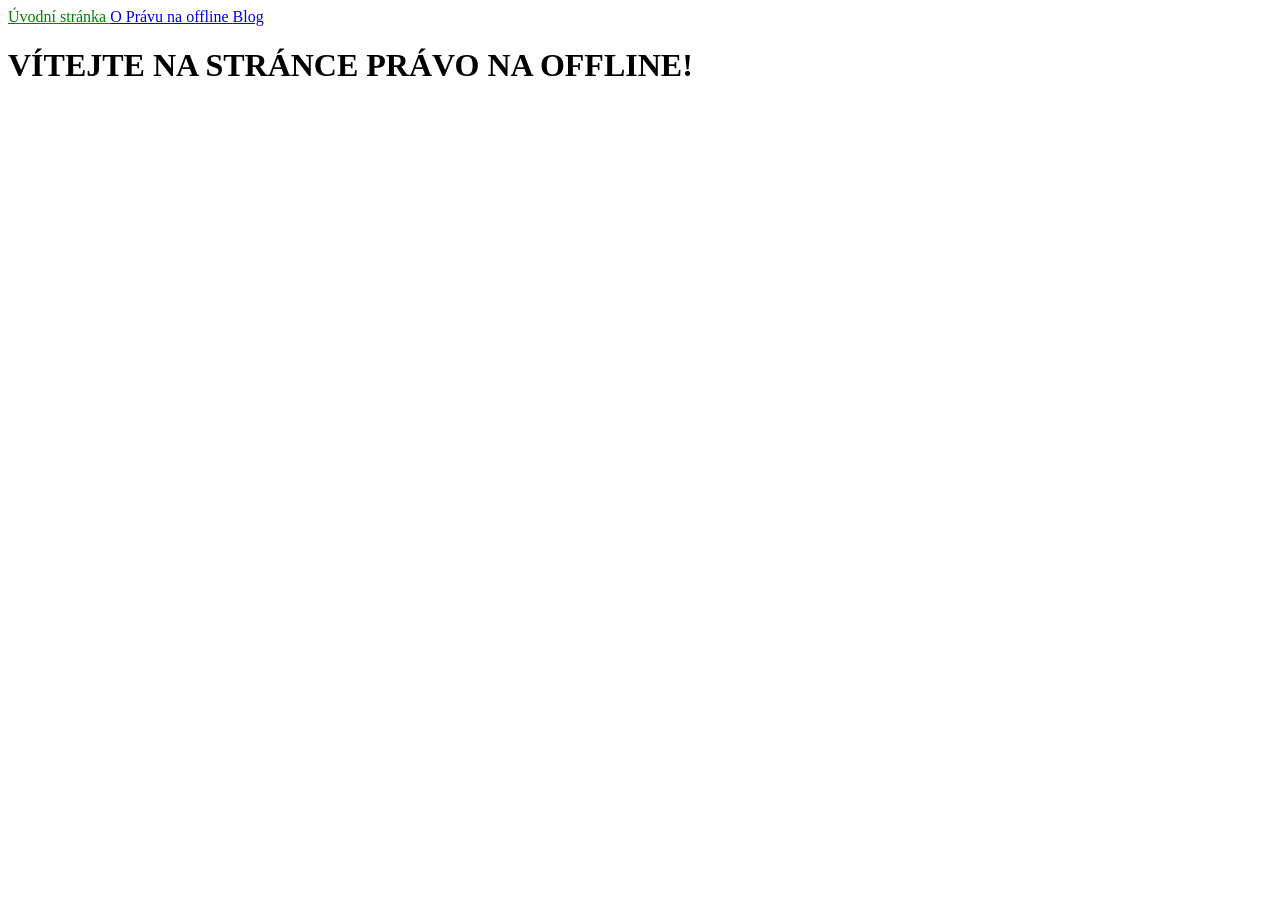
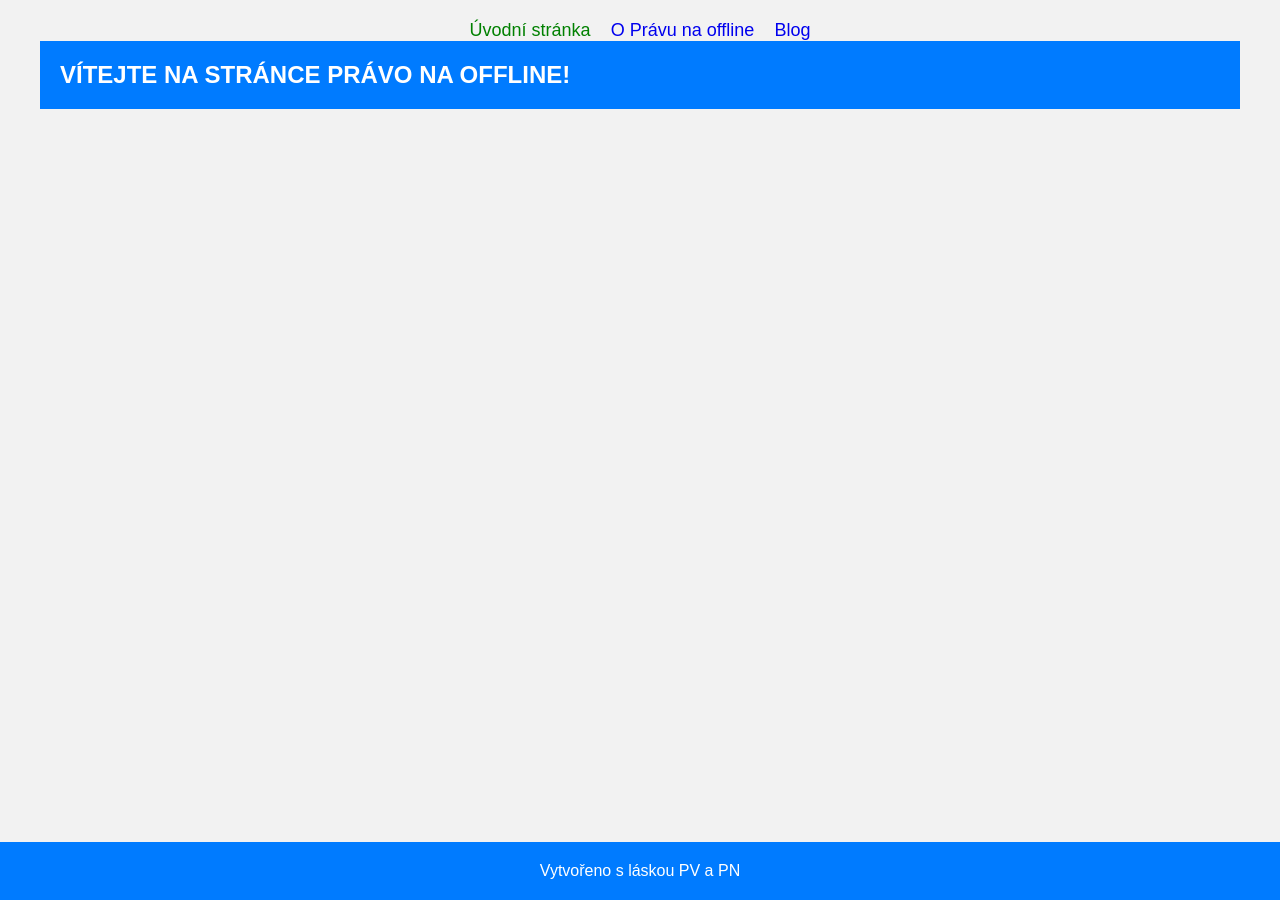
Before and after one commit to PetrVorlicek/PravoNaOffline, a Jekyll site: the page built from index.html, in a window 1280 px wide. Built offline with Jekyll 4.4.1, drawn with Linux system fonts in a browser that asks for light colours.

```diff
--- a/_includes/navigation.html
+++ b/_includes/navigation.html
@@ -1,7 +1,11 @@
-<nav>
+<nav class="navigation">
+  <ul>
     {% for item in site.data.navigation %}
+    <li>
       <a href="{{ item.link | prepend: site.baseurl }}" {% if page.url == (item.link | prepend: site.baseurl) %} class="current" {% endif %}>
         {{ item.name }}
       </a>
+    </li>
     {% endfor %}
-  </nav>
+  </ul>
+</nav>
--- a/_layouts/default.html
+++ b/_layouts/default.html
@@ -3,9 +3,14 @@
   <head>
     <meta charset="utf-8" />
     <title>{{ page.title }}</title>
-    <link rel="stylesheet" href="./assets/css/styles.css" />
+    <link rel="stylesheet" href="{{"/assets/css/styles.css" | prepend:
+    site.baseurl}}" />
   </head>
   <body>
-    {% include navigation.html %} {{ content }}
+    <div class="content container">
+      {% include navigation.html %} {{ content }}
+    </div>
+
+    <div class="footer">Vytvořeno s láskou PV a PN</div>
   </body>
 </html>
--- a/_layouts/post.html
+++ b/_layouts/post.html
@@ -3,6 +3,6 @@
 ---
 
 <h1>{{ page.title }}</h1>
-<p>{{ page.date | date_to_string }} - {{ page.author }}</p>
+<p>{{ page.date | date: "%-d. %-m. %Y" }} - {{ page.author }}</p>
 
 {{ content }}
--- a/_sass/main.scss
+++ b/_sass/main.scss
@@ -1,3 +1,95 @@
+// variables
+$primary-color: #007bff;
+$font-family: Arial, sans-serif;
+
+// mixins
+@mixin flexbox-container {
+  display: flex;
+  justify-content: center;
+  align-items: center;
+}
+
+// general styles
+body {
+  font-family: $font-family;
+  background-color: #f2f2f2;
+  margin: 0;
+  padding: 0;
+  display: flex;
+  flex-direction: column;
+  min-height: 100vh;
+}
+
 .current {
   color: green;
 }
+
+.container {
+  width: 100%;
+  max-width: 1200px;
+  margin: 0 auto;
+  flex: 1; /* fill available vertical space */
+}
+
+// header styles
+.header {
+  background-color: $primary-color;
+  color: white;
+  padding: 20px;
+
+  h1 {
+    font-size: 24px;
+    margin: 0;
+  }
+}
+
+// navigation styles
+.navigation {
+  ul {
+    list-style-type: none;
+    margin: 0;
+    padding: 0;
+    display: flex;
+    justify-content: center;
+    align-items: center;
+
+    li {
+      margin: 0 10px;
+      font-size: 18px;
+
+      a {
+        text-decoration: none;
+
+        &:hover {
+          text-decoration: underline;
+        }
+      }
+    }
+  }
+}
+
+// content styles
+.content {
+  margin-top: 20px;
+
+  p {
+    font-size: 16px;
+    line-height: 1.5;
+  }
+}
+
+// footer styles
+.footer {
+  background-color: $primary-color;
+  color: white;
+  padding: 20px;
+  text-align: center;
+
+  position: sticky;
+  bottom: 0;
+
+  a {
+    color: white;
+    text-decoration: none;
+  }
+}
--- a/blog.html
+++ b/blog.html
@@ -8,7 +8,9 @@
 <ul>
   {% for post in site.posts %}
   <li>
-    <h2><a href="{{ site.baseurl }}/{{ post.url }}">{{ post.title }}</a></h2>
+    <h2>
+      <a href="{{ post.url | prepend: site.baseurl }}">{{ post.title }}</a>
+    </h2>
     {{ post.excerpt }}
   </li>
   {% endfor %}
--- a/index.html
+++ b/index.html
@@ -3,4 +3,6 @@
 title: Právo na offline!
 ---
 
-<h1>{{"Vítejte na stránce Právo na offline!" | upcase}}</h1>
+<header class="header">
+  <h1>{{"Vítejte na stránce Právo na offline!" | upcase}}</h1>
+</header>
```
Also changed, not shown: _posts/2023-08-16-Evropská unie : Umí vůbec dělat zákony?.md (added, +18 -0 lines), _posts/2023-08-16-some_post.md (deleted, +0 -13 lines), 7 other files.
